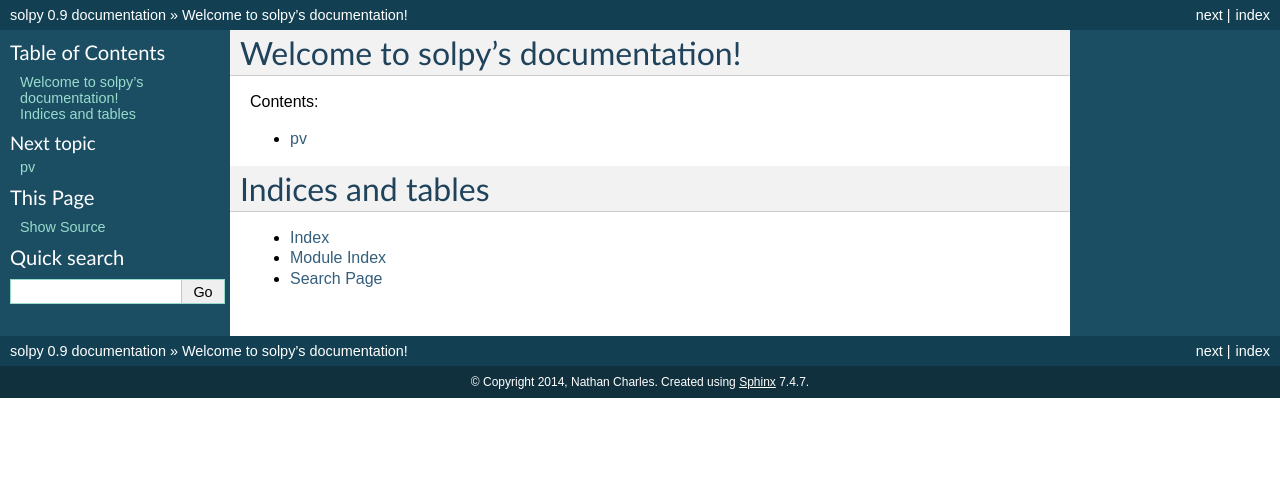
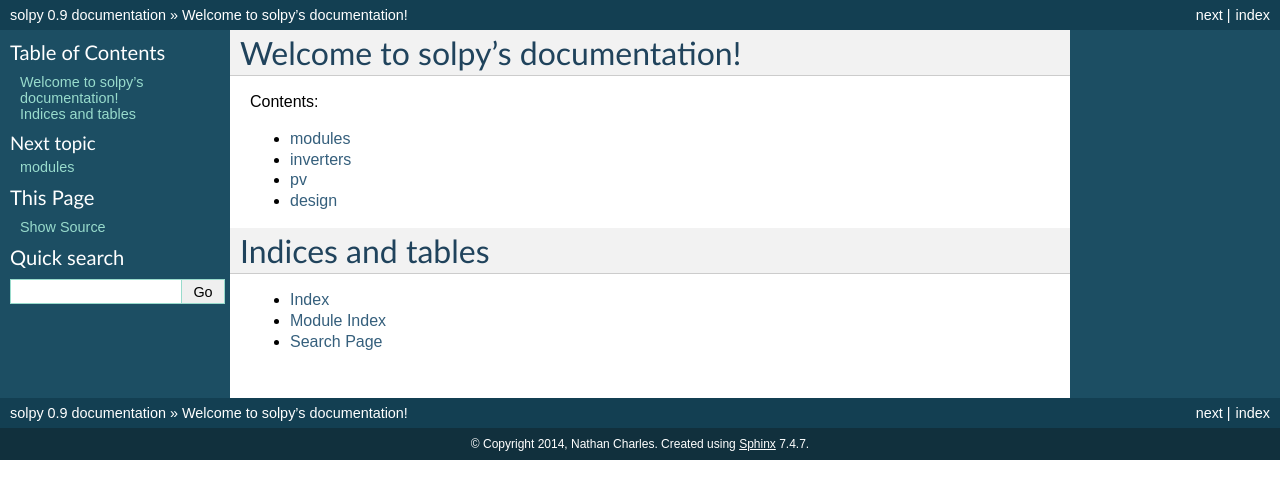
Before and after one commit to nrcharles/solpy, a Sphinx documentation site: the page built from docs/index.rst, in a window 1280 px wide. Shown: the top 499 px of the page. Built offline with Sphinx 7.4.7, drawn with Linux system fonts in a browser that asks for light colours.

Commit message:
doc updates

```diff
--- /dev/null
+++ b/docs/design.rst
@@ -0,0 +1,5 @@
+design
+======
+
+.. automodule:: solpy.design
+   :members:
--- a/docs/index.rst
+++ b/docs/index.rst
@@ -9,7 +9,10 @@ Welcome to solpy's documentation!
 Contents:
 
 .. toctree::
+   modules
+   inverters
    pv
+   design
    :maxdepth: 2
 
 
--- /dev/null
+++ b/docs/inverters.rst
@@ -0,0 +1,5 @@
+inverters
+=========
+
+.. automodule:: solpy.inverters
+   :members:
--- /dev/null
+++ b/docs/modules.rst
@@ -0,0 +1,5 @@
+modules
+=======
+
+.. automodule:: solpy.modules
+   :members:
--- a/docs/pv.rst
+++ b/docs/pv.rst
@@ -1,5 +1,4 @@
 pv
 ==
-.. autofunction:: solpy.pv.json_system
 .. automodule:: solpy.pv
    :members:
```
